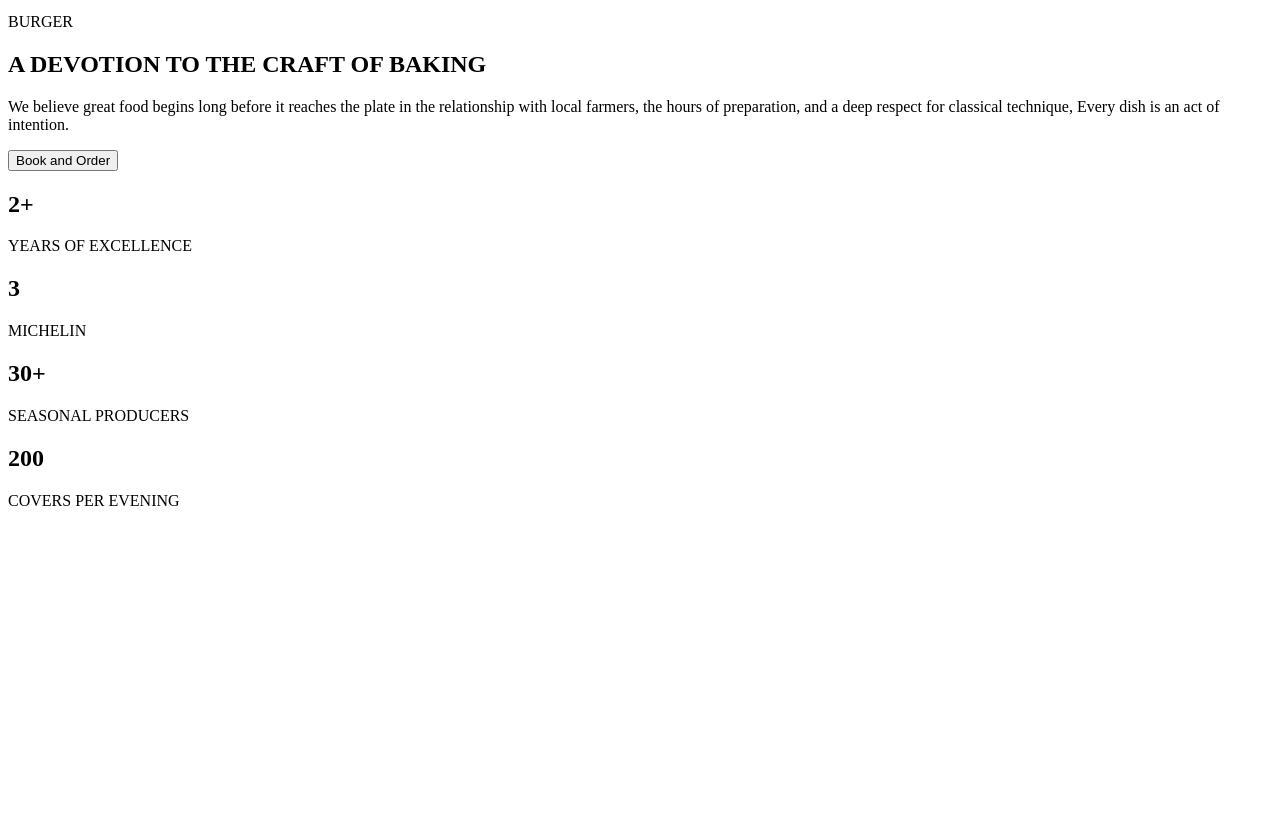
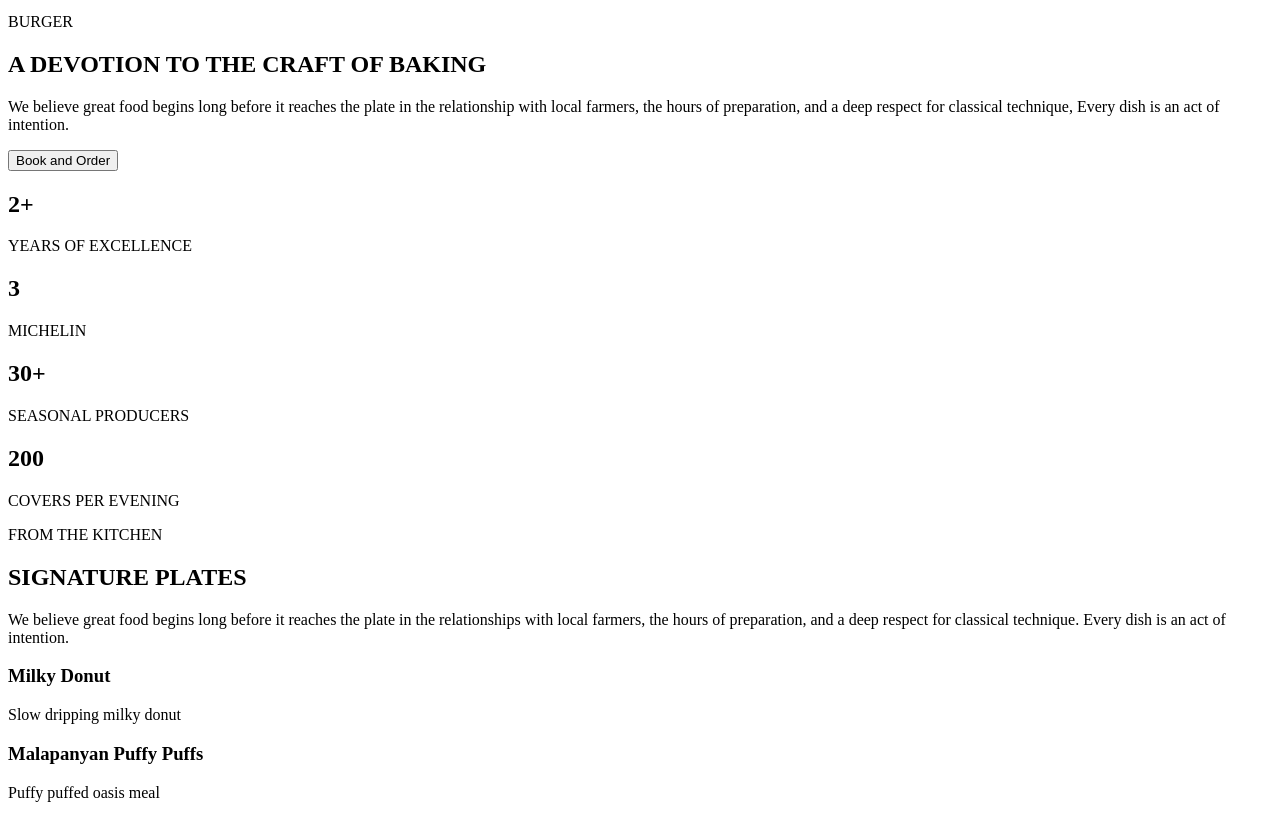
Before and after one commit to wisdomnotai/restaurant-landing-page, a plain HTML site: page src/index.html in a window 1280 px wide. Shown: the part 112-930 px from the top of the page. Before the commit the page ends 800 px from the top, so only its background shows below. Drawn offline with Linux system fonts and the light colour scheme.

Commit message:
adding the menu section

```diff
--- a/src/index.html
+++ b/src/index.html
@@ -32,8 +32,7 @@
         </P>
         <button class="about-cta">Book and Order</button>
         </div>
-    </section>
-    <section class="track">
+    <div class="track">
         <div class="track-record">
             <h2 class="track-score">2+</h2>
             <p class="track-text">YEARS OF EXCELLENCE</p>
@@ -50,6 +49,28 @@
             <h2 class="track-score">200</h2>
             <p class="track-text">COVERS PER EVENING</p>
         </div>
+    </div>
+    </section>
+    <section class="menu">
+        <div class="side">
+            <p class="menu-para">FROM THE KITCHEN</p>
+            <h1 class="menu-head">SIGNATURE PLATES</h1>
+            <p class="menu-text">
+                We believe great food begins long before it reaches the plate in
+                the relationships with local farmers, the hours of preparation, and a
+                deep respect for classical technique. Every dish is an act of intention.
+            </p>
+        </div>
+        <div class="menu-card">
+            <div class="menu-img">            </div>
+            <h3 class="meal-name">Milky Donut</h3>
+            <p class="meal-text">Slow dripping milky donut</p>
+        </div>
+        <div class="menu-card">
+            <div class="menu-img">            </div>
+            <h3 class="meal-name">Malapanyan Puffy Puffs</h3>
+            <p class="meal-text">Puffy puffed oasis meal</p>
+        </div>
     </section>
 </body>
 </html>
```
